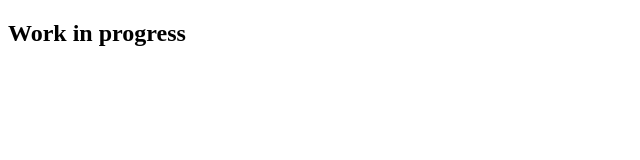
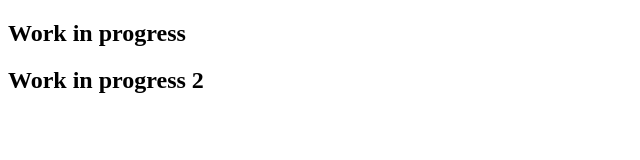
Before and after one commit to Viking0607/testgit, a plain HTML site: page index.html in a window 1280 px wide. Shown: the whole page, without its empty margins (0-640 px from the left). Drawn offline with Linux system fonts and the light colour scheme.

Commit message:
Add row in index.html

```diff
--- a/index.html
+++ b/index.html
@@ -10,6 +10,7 @@
     <section>
         <div>
             <h2>Work in progress</h2>
+            <h2>Work in progress 2</h2>
         </div>
     </section>
 </body>
```
